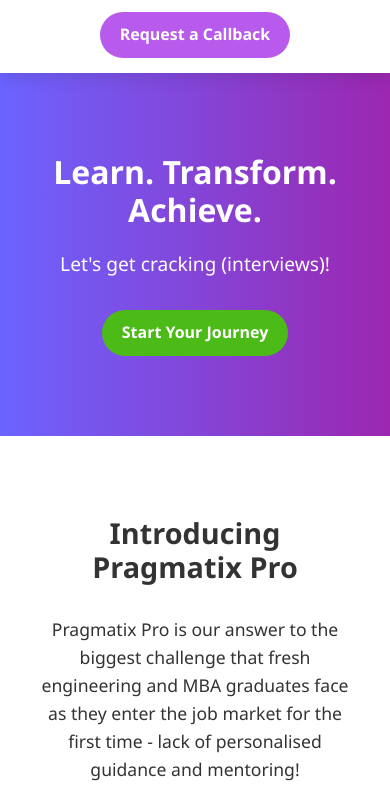
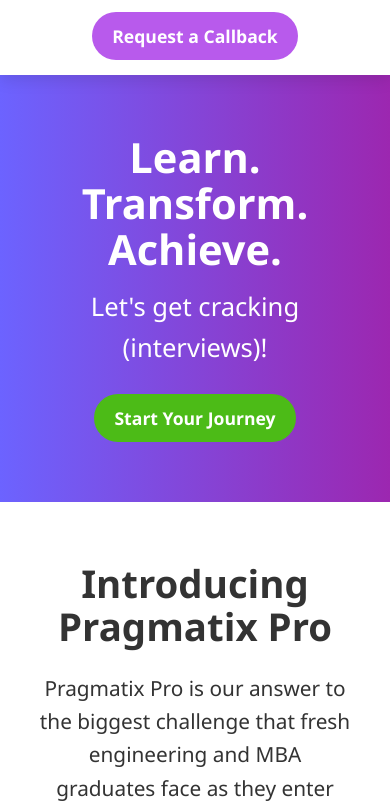
Before and after one commit to PragmatixCTO/Pragmatix-Website-2.0-v1, a plain HTML site: page index.html in a window 390 px wide. Shown: the part 58-861 px from the top of the page. Drawn offline with Linux system fonts and the light colour scheme.

Commit message:
logo and sizes

```diff
--- a/styles.css
+++ b/styles.css
@@ -21,6 +21,7 @@ body {
     line-height: 1.6;
     color: #333;
     background-color: #fff;
+    font-size: 1.1rem;
 }
 
 .container {
@@ -37,22 +38,22 @@ a {
 
 h1, h2, h3 {
     font-weight: 600;
-    line-height: 1.2;
+    line-height: 1.1;
     margin-bottom: 15px;
 }
 
 h1 {
-    font-size: 2.5rem;
+    font-size: 3.5rem;
 }
 
 h2 {
-    font-size: 2rem;
+    font-size: 3rem;
     text-align: center;
-    margin-bottom: 30px;
+    margin-bottom: 25px;
 }
 
 h3 {
-    font-size: 1.5rem;
+    font-size: 2rem;
 }
 
 p {
@@ -64,7 +65,7 @@ img {
 }
 
 section {
-    padding: 60px 0;
+    padding: 40px 0;
 }
 
 /* Button Styles */
@@ -135,7 +136,7 @@ section {
 
 .logo img {
     width: auto;
-    height: 80px;
+    height: 160px;
     margin-right: 15px;
     display: block;
 }
@@ -157,29 +158,29 @@ section {
     background: var(--gradient-primary);
     color: white;
     text-align: center;
-    padding: 100px 0;
+    padding: 80px 0;
 }
 
 .hero h1 {
-    font-size: 3rem;
-    margin-bottom: 20px;
+    font-size: 4rem;
+    margin-bottom: 15px;
 }
 
 .hero p {
-    font-size: 1.5rem;
-    margin-bottom: 30px;
+    font-size: 2rem;
+    margin-bottom: 25px;
 }
 
 /* Intro Section */
 .intro {
     text-align: center;
-    padding: 80px 0;
+    padding: 60px 0;
 }
 
 .intro p {
     max-width: 800px;
-    margin: 0 auto 30px;
-    font-size: 1.1rem;
+    margin: 0 auto 25px;
+    font-size: 1.3rem;
 }
 
 .pricing {
@@ -192,7 +193,7 @@ section {
 /* Features Section */
 .features {
     background-color: #f9f9f9;
-    padding: 80px 0;
+    padding: 60px 0;
 }
 
 .feature-grid {
@@ -286,7 +287,8 @@ section {
 }
 
 .offering-card h3 {
-    margin-bottom: 15px;
+    margin-bottom: 12px;
+    font-size: 2rem;
 }
 
 .offering-card p {
@@ -296,7 +298,7 @@ section {
 
 /* About Section */
 .about {
-    padding: 80px 0;
+    padding: 60px 0;
 }
 
 .about .container {
@@ -306,13 +308,15 @@ section {
 .about p {
     margin-bottom: 20px;
     text-align: center;
+    font-size: 1.2rem;
+    line-height: 1.5;
 }
 
 /* Career Boost Section */
 .career-boost {
     background: var(--gradient-secondary);
     color: white;
-    padding: 80px 0;
+    padding: 60px 0;
     text-align: center;
 }
 
@@ -341,10 +345,11 @@ section {
 }
 
 .boost-item i {
-    font-size: 2rem;
+    font-size: 2.5rem;
 }
 
 .boost-item span {
+    font-size: 1.2rem;
     font-weight: 500;
 }
 
@@ -352,11 +357,12 @@ section {
 .contact {
     background-color: #1a1a2e;
     color: white;
-    padding: 80px 0;
+    padding: 60px 0;
     text-align: center;
 }
 
 .contact p {
+    font-size: 1.2rem;
     max-width: 800px;
     margin: 0 auto 30px;
 }
@@ -369,7 +375,7 @@ section {
 .footer {
     background-color: #0e0e1a;
     color: white;
-    padding: 80px 0 30px;
+    padding: 60px 0 30px;
 }
 
 .footer-content {
@@ -431,23 +437,23 @@ section {
 /* Responsive Design */
 @media (max-width: 768px) {
     h1 {
-        font-size: 2rem;
+        font-size: 2.8rem;
     }
 
     h2 {
-        font-size: 1.8rem;
+        font-size: 2.4rem;
     }
 
     .hero {
-        padding: 80px 0;
+        padding: 60px 0;
     }
 
     .hero h1 {
-        font-size: 2.5rem;
+        font-size: 3.2rem;
     }
 
     .hero p {
-        font-size: 1.2rem;
+        font-size: 1.6rem;
     }
 
     .feature-grid, .offering-grid {
@@ -467,7 +473,7 @@ section {
     }
 
     .hero h1 {
-        font-size: 2rem;
+        font-size: 2.6rem;
     }
 
     .btn {
```
